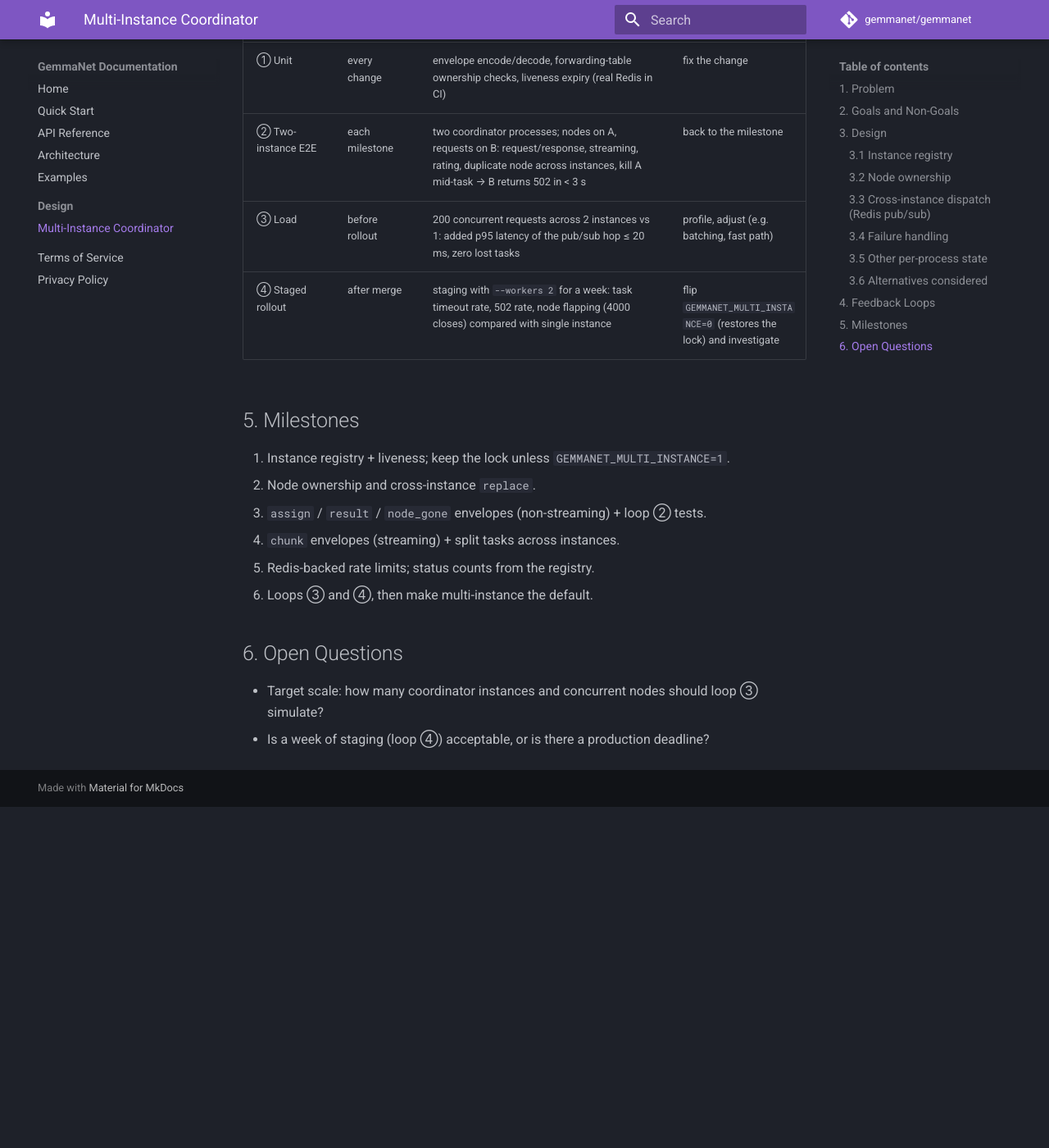
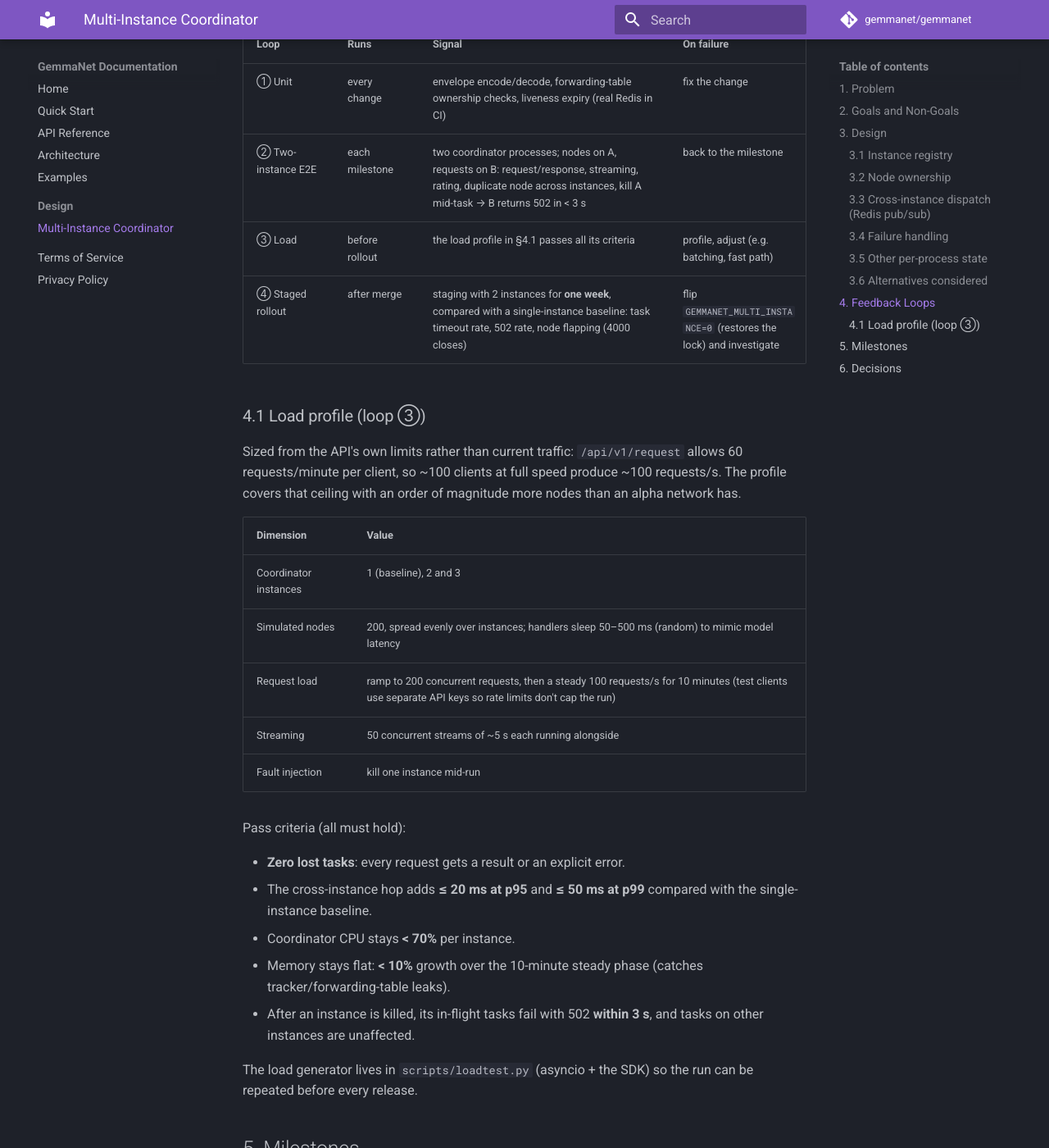
Before and after one commit to GemmaNet/gemmanet, an MkDocs documentation site: the page built from docs/design/multi-instance.md, in a window 1280 px wide and 1400 px high, scrolled down 2842 px. Shown: the whole window at 82% size. Built offline with MkDocs 1.6.1 and Material for MkDocs 9.7.7, drawn with Linux system fonts in a browser that asks for light colours; comment, search, counter and statistics services are not loaded; before the commit the page ends 3825 px from its top, so only the background shows below that; some of the changed text lies outside the part shown.

Commit message:
Settle multi-instance load profile and staging period
Record the loop 3 load profile (200 nodes, 100 req/s steady, 50
concurrent streams, instance kill) with pass criteria, and the agreed
one-week staging period.

Co-Authored-By: Claude Opus 5.5 <noreply@anthropic.com>
Claude-Session: https://claude.ai/code/session_01CqE4nU794AqJEa5vsV4vFV

```diff
--- a/docs/design/multi-instance.md
+++ b/docs/design/multi-instance.md
@@ -1,6 +1,6 @@
 # Design: Multi-Instance Coordinator
 
-**Status:** Proposed (next iteration) · **Current behavior:** single instance, enforced by a Redis lock
+**Status:** Accepted, scheduled for the next iteration · **Current behavior:** single instance, enforced by a Redis lock
 
 ## 1. Problem
 
@@ -84,8 +84,34 @@ Every step is driven by a check that must pass before moving on; a failure sends
 |------|------|--------|------------|
 | ① Unit | every change | envelope encode/decode, forwarding-table ownership checks, liveness expiry (real Redis in CI) | fix the change |
 | ② Two-instance E2E | each milestone | two coordinator processes; nodes on A, requests on B: request/response, streaming, rating, duplicate node across instances, kill A mid-task → B returns 502 in < 3 s | back to the milestone |
-| ③ Load | before rollout | 200 concurrent requests across 2 instances vs 1: added p95 latency of the pub/sub hop ≤ 20 ms, zero lost tasks | profile, adjust (e.g. batching, fast path) |
-| ④ Staged rollout | after merge | staging with `--workers 2` for a week: task timeout rate, 502 rate, node flapping (4000 closes) compared with single instance | flip `GEMMANET_MULTI_INSTANCE=0` (restores the lock) and investigate |
+| ③ Load | before rollout | the load profile in §4.1 passes all its criteria | profile, adjust (e.g. batching, fast path) |
+| ④ Staged rollout | after merge | staging with 2 instances for **one week**, compared with a single-instance baseline: task timeout rate, 502 rate, node flapping (4000 closes) | flip `GEMMANET_MULTI_INSTANCE=0` (restores the lock) and investigate |
+
+### 4.1 Load profile (loop ③)
+
+Sized from the API's own limits rather than current traffic: `/api/v1/request`
+allows 60 requests/minute per client, so ~100 clients at full speed produce
+~100 requests/s. The profile covers that ceiling with an order of magnitude
+more nodes than an alpha network has.
+
+| Dimension | Value |
+|-----------|-------|
+| Coordinator instances | 1 (baseline), 2 and 3 |
+| Simulated nodes | 200, spread evenly over instances; handlers sleep 50–500 ms (random) to mimic model latency |
+| Request load | ramp to 200 concurrent requests, then a steady 100 requests/s for 10 minutes (test clients use separate API keys so rate limits don't cap the run) |
+| Streaming | 50 concurrent streams of ~5 s each running alongside |
+| Fault injection | kill one instance mid-run |
+
+Pass criteria (all must hold):
+
+- **Zero lost tasks**: every request gets a result or an explicit error.
+- The cross-instance hop adds **≤ 20 ms at p95** and **≤ 50 ms at p99** compared with the single-instance baseline.
+- Coordinator CPU stays **< 70%** per instance.
+- Memory stays flat: **< 10%** growth over the 10-minute steady phase (catches tracker/forwarding-table leaks).
+- After an instance is killed, its in-flight tasks fail with 502 **within 3 s**, and tasks on other instances are unaffected.
+
+The load generator lives in `scripts/loadtest.py` (asyncio + the SDK) so the
+run can be repeated before every release.
 
 ## 5. Milestones
 
@@ -96,7 +122,7 @@ Every step is driven by a check that must pass before moving on; a failure sends
 5. Redis-backed rate limits; status counts from the registry.
 6. Loops ③ and ④, then make multi-instance the default.
 
-## 6. Open Questions
+## 6. Decisions
 
-- Target scale: how many coordinator instances and concurrent nodes should loop ③ simulate?
-- Is a week of staging (loop ④) acceptable, or is there a production deadline?
+- Load test scale: the profile in §4.1.
+- A one-week staging period (loop ④) before multi-instance becomes the default.
```
